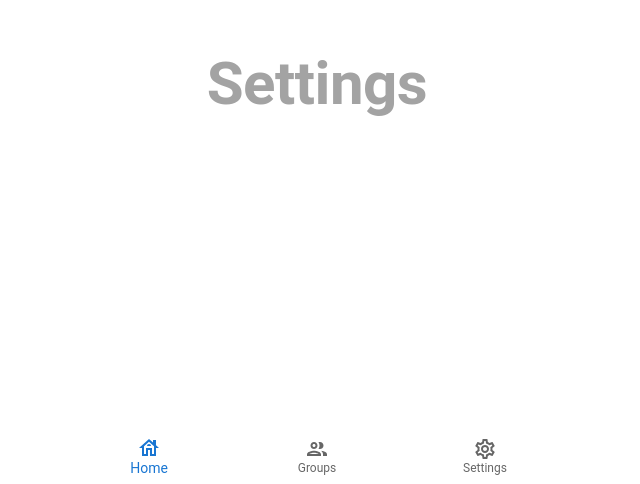
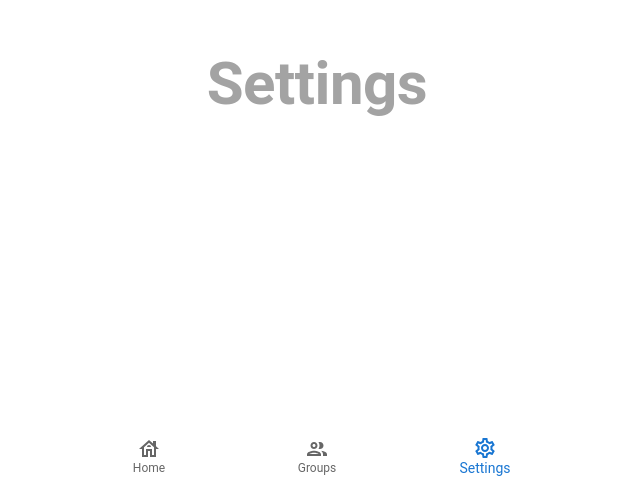
Before and after one commit to hzokbe/messeeji, a React (Vite) app in the folder client/: page /settings in a window 1280 px wide. Shown: the part 316-800 px from the top of the page, without its empty margins (323-963 px from the left). Built offline with nearby package versions, Linux system fonts and the light colour scheme.

Commit message:
fix(settings): fix wrong index

```diff
--- a/client/src/pages/Settings.tsx
+++ b/client/src/pages/Settings.tsx
@@ -14,7 +14,7 @@ import {
 import { useState } from "react";
 
 const Settings = () => {
-  const [index, setIndex] = useState(0);
+  const [index, setIndex] = useState(2);
 
   return (
     <Box
```
